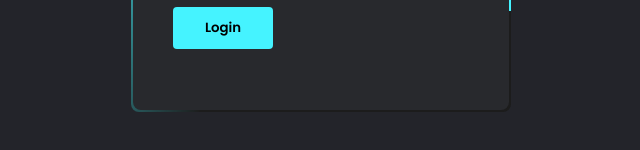
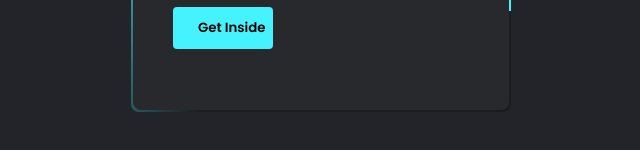
Before and after one commit to developerhunt/samplepage, a plain HTML site: page index.html in a window 1280 px wide. Shown: the part 498-648 px from the top of the page, 319-959 px from the left. Drawn offline with Linux system fonts and the light colour scheme.

Commit message:
Update index.html

```diff
--- a/index.html
+++ b/index.html
@@ -23,7 +23,7 @@
 				<a href="#">Forgot Password ?</a>
 				<a href="#">Signup</a>
 			</div>
-			<input type="submit" value="Login">
+			<input type="submit" value="Get Inside">
 		</form>
 	</div>
 	<script>
```
